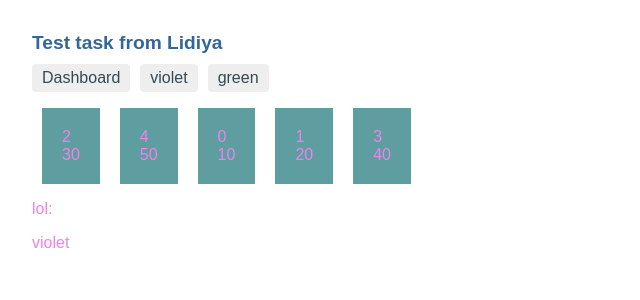
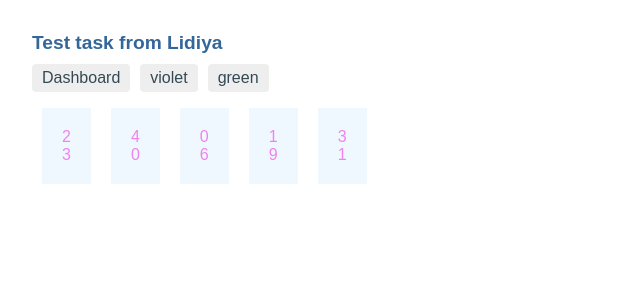
Before and after one commit to LidiyaChernomorova/violet-green-task, an Angular app: page /violet in a window 1280 px wide. Shown: the top 300 px of the page, without its empty margins (0-640 px from the left). Built offline with nearby package versions, Linux system fonts and the light colour scheme.

Commit message:
add blocks lists in modules

```diff
--- a/src/app/green/green.module.ts
+++ b/src/app/green/green.module.ts
@@ -3,7 +3,7 @@ import { CommonModule } from '@angular/common';
 
 import { GreenRoutingModule } from './green-routing.module'
 import { MainService } from '../main.service';
-
+import { greenBlocksList } from './greenBlocksList.const'
 @NgModule({
   declarations: [],
   imports: [
@@ -13,6 +13,7 @@ import { MainService } from '../main.service';
   providers: [
     MainService,
     { provide: 'MainServiceColor', useValue: 'green' },
+    { provide: 'MainServiceArray', useValue: greenBlocksList },
   ],
 })
 export class GreenModule { }
--- /dev/null
+++ b/src/app/green/greenBlocksList.const.ts
@@ -0,0 +1 @@
+export const greenBlocksList = [2, 9, 6, 4, 7];
--- a/src/app/main.service.ts
+++ b/src/app/main.service.ts
@@ -1,17 +1,17 @@
 import { Injectable, Inject } from '@angular/core';
 
 @Injectable({
-  providedIn: 'root'
+  providedIn: 'root',
 })
 export class MainService {
+  constructor(@Inject('MainServiceColor') private mainServiceColor: string,
+  @Inject('MainServiceArray') private mainServiceArray: number[]) {}
 
-  constructor ( @Inject('MainServiceColor') private MainServiceColor: string) { }
-
-  getIt(){
-    return this.MainServiceColor;
+  getColor(): string {
+    return this.mainServiceColor;
   }
 
-  getItems(): number[]{
-    return [10, 20, 30, 40, 50];
+  getItems(): number[] {
+    return this.mainServiceArray;
   }
 }
--- a/src/app/main/main.component.css
+++ b/src/app/main/main.component.css
@@ -20,7 +20,7 @@
 }
 
 .list__item {
-    background: cadetblue;
+    background: aliceblue;
     margin: 0 10px;
     list-style-type: none;
     padding: 20px;
--- a/src/app/main/main.component.html
+++ b/src/app/main/main.component.html
@@ -1,11 +1,6 @@
-<div [ngStyle]="{ color: lol }">
-  <ul class="list__container">
-    <li class="list__item" *ngFor="let item of items; let i = index">
-      <div>{{ i }}</div>
-      <div>{{ item }}</div>
-    </li>
-  </ul>
-
-  <p>lol:</p>
-  <p>{{ lol }}</p>
-</div>
+<ul [ngStyle]="{ color: settedColor }" class="list__container">
+  <li class="list__item" *ngFor="let item of items; let i = index">
+    <div>{{ i }}</div>
+    <div>{{ item }}</div>
+  </li>
+</ul>
--- a/src/app/main/main.component.ts
+++ b/src/app/main/main.component.ts
@@ -7,13 +7,13 @@ import { MainService } from '../main.service';
   styleUrls: ['./main.component.css'],
 })
 export class MainComponent implements OnInit {
-  public lol: string;
+  public settedColor: string;
   public items: number[];
 
   constructor(private mainService: MainService) {}
 
   ngOnInit(): void {
     this.items = this.mainService.getItems();
-    this.lol = this.mainService.getIt();
+    this.settedColor = this.mainService.getColor();
   }
 }
--- a/src/app/violet/violet.module.ts
+++ b/src/app/violet/violet.module.ts
@@ -3,13 +3,14 @@ import { CommonModule } from '@angular/common';
 
 import { VioletRoutingModule } from './violet-routing.module';
 import { MainService } from '../main.service';
-
+import { violetBlocksList } from './violetBlocksList.const'
 @NgModule({
   declarations: [],
   imports: [CommonModule, VioletRoutingModule],
   providers: [
     MainService,
     { provide: 'MainServiceColor', useValue: 'violet' },
+    { provide: 'MainServiceArray', useValue: violetBlocksList },
   ],
 })
 export class VioletModule {}
--- /dev/null
+++ b/src/app/violet/violetBlocksList.const.ts
@@ -0,0 +1 @@
+export const violetBlocksList = [6, 9, 3, 1, 0];
```
